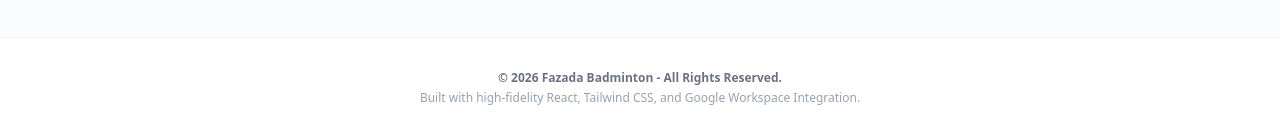
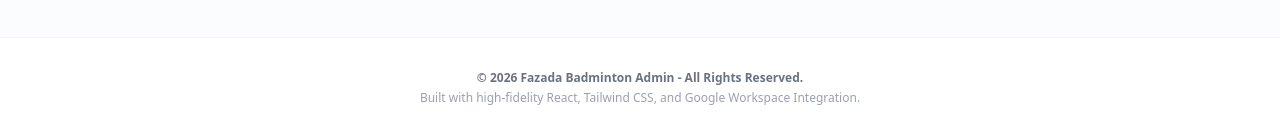
Before and after one commit to fazadabadminton-design/Fazada, a React (Vite) app: page / in a window 1280 px wide. Shown: the part 1204-1339 px from the top of the page. Built offline with nearby package versions, Linux system fonts and the light colour scheme.

Commit message:
feat: allow branding with custom admin name and logo
Updated the UI to display the custom admin name and logo from settings if provided, replacing the static "Fazada Badminton" branding in the header, footer, and success confirmation modal.

```diff
--- a/src/App.tsx
+++ b/src/App.tsx
@@ -254,7 +254,7 @@ function writeSettingsSheet(s) {
             )}
             <div>
               <h1 className="text-xl font-black text-gray-900 tracking-tight flex items-center gap-1.5">
-                Fazada Badminton <span className="text-[10px] bg-emerald-100 text-emerald-800 font-bold px-2 py-0.5 rounded-full uppercase">VIP Court</span>
+                {settings.adminName || 'Fazada Badminton'} <span className="text-[10px] bg-emerald-100 text-emerald-800 font-bold px-2 py-0.5 rounded-full uppercase">VIP Court</span>
               </h1>
               <p className="text-xs text-gray-400">Pemesanan Lapangan Online & Jadwal Real-Time</p>
             </div>
@@ -419,7 +419,7 @@ function writeSettingsSheet(s) {
 
       {/* Footer */}
       <footer className="bg-white border-t border-gray-100 py-8 text-center text-xs text-gray-400 mt-20" id="footer-section">
-        <p className="font-semibold text-gray-500">© 2026 Fazada Badminton - All Rights Reserved.</p>
+        <p className="font-semibold text-gray-500">© 2026 {settings.adminName || 'Fazada Badminton'} - All Rights Reserved.</p>
         <p className="mt-1">Built with high-fidelity React, Tailwind CSS, and Google Workspace Integration.</p>
       </footer>
     </div>
--- a/src/components/PortalPenyewa.tsx
+++ b/src/components/PortalPenyewa.tsx
@@ -655,9 +655,23 @@ export default function PortalPenyewa({ bookings, settings, onAddBooking, isSync
         <div className="fixed inset-0 bg-black/50 flex items-center justify-center p-4 z-50">
           <div className="bg-white rounded-2xl max-w-md w-full p-6 space-y-6 animate-in fade-in zoom-in-95 duration-200">
             <div className="text-center space-y-2">
-              <div className="w-16 h-16 bg-emerald-50 text-emerald-600 rounded-full flex items-center justify-center mx-auto border-2 border-emerald-100">
-                <CheckCircle className="w-10 h-10" />
-              </div>
+              {settings.logoUrl ? (
+                <div className="relative w-20 h-20 mx-auto">
+                  <img
+                    src={settings.logoUrl}
+                    alt="Logo Lapangan"
+                    className="w-20 h-20 rounded-full mx-auto border-4 border-emerald-50 shadow-md object-cover"
+                    referrerPolicy="no-referrer"
+                  />
+                  <div className="absolute -bottom-1 -right-1 bg-emerald-500 text-white p-1 rounded-full border-2 border-white shadow">
+                    <CheckCircle className="w-3.5 h-3.5" />
+                  </div>
+                </div>
+              ) : (
+                <div className="w-16 h-16 bg-emerald-50 text-emerald-600 rounded-full flex items-center justify-center mx-auto border-2 border-emerald-100">
+                  <CheckCircle className="w-10 h-10" />
+                </div>
+              )}
               <h3 className="text-xl font-black text-emerald-800">Booking Berhasil & Terkonfirmasi!</h3>
               <p className="text-xs text-gray-500">Notifikasi konfirmasi otomatis telah diproses & dikirim ke WhatsApp Anda.</p>
             </div>
@@ -704,7 +718,7 @@ export default function PortalPenyewa({ bookings, settings, onAddBooking, isSync
             </div>
 
             <div className="bg-blue-50 text-blue-700 p-3 rounded-xl text-[11px] leading-relaxed text-center font-medium border border-blue-100">
-              📲 Screenshot halaman ini atau cek folder pesan WhatsApp Anda untuk verifikasi petugas saat memasuki lapangan Fazada Badminton.
+              📲 Screenshot halaman ini atau cek folder pesan WhatsApp Anda untuk verifikasi petugas saat memasuki lapangan {settings.adminName || 'Fazada Badminton'}.
             </div>
 
             <button
```
